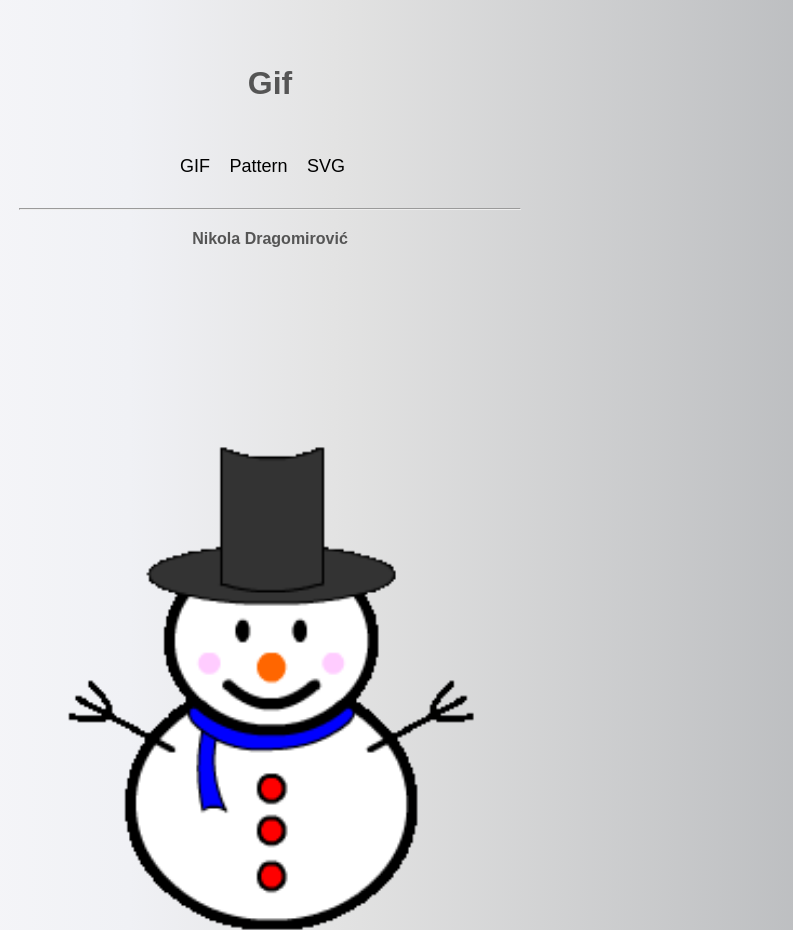
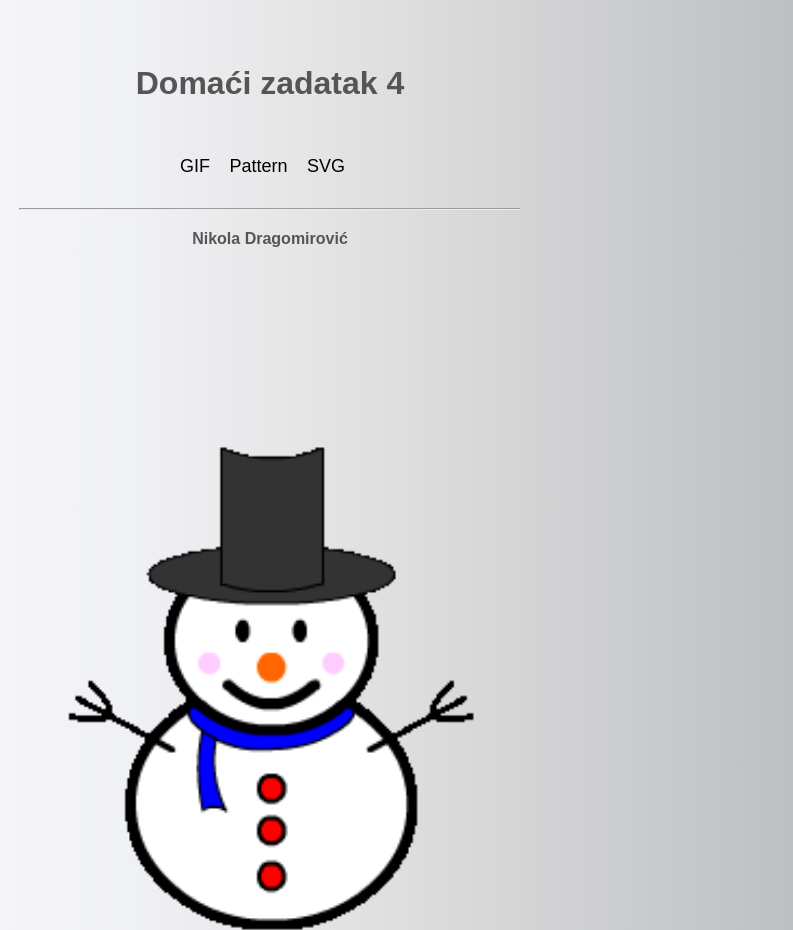
Before and after one commit to NikolaDragomirovic3973/AD25_DZ4_Nikola-Dragomirovic_3973, a plain HTML site: page index.html in a window 1280 px wide. Shown: the top 930 px of the page, without its empty margins (370-1163 px from the left). Drawn offline with Linux system fonts and the light colour scheme.

Commit message:
Update index.html

```diff
--- a/index.html
+++ b/index.html
@@ -84,7 +84,7 @@
     <header>
 
 
-        <h1>Gif</h1>
+        <h1>Domaći zadatak 4</h1>
 
         <nav>
             <ul>
```
